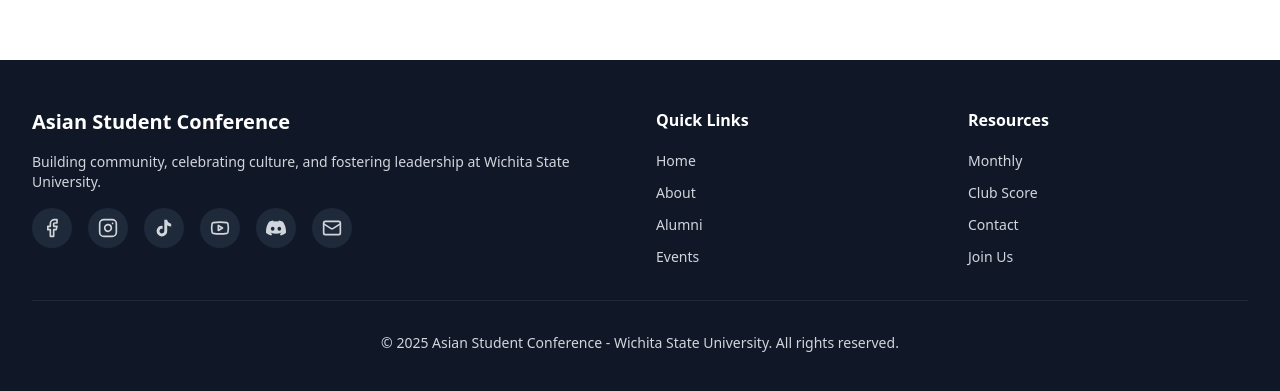
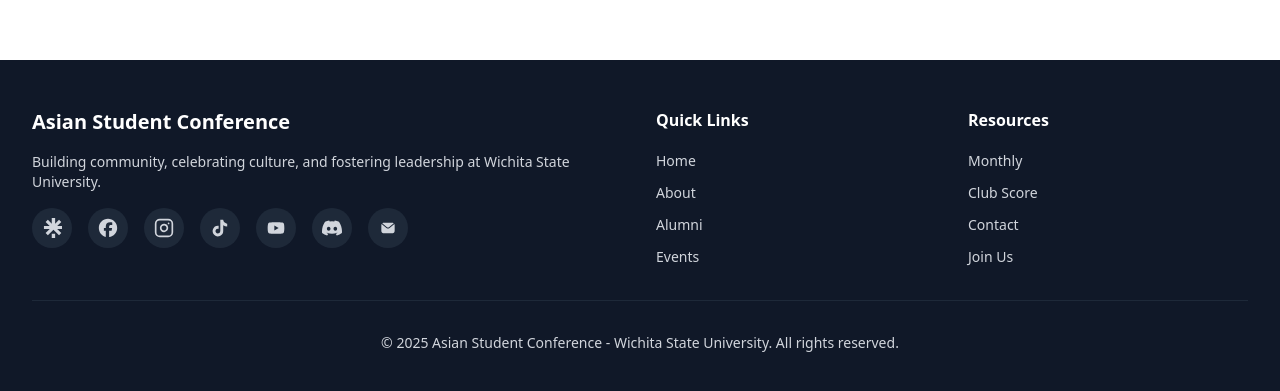
Before and after one commit to phoozies/ascwsu, a Next.js app: page / in a window 1280 px wide. Shown: the part 1960-2351 px from the top of the page. Built offline with nearby package versions, Linux system fonts and the light colour scheme.

Commit message:
feat: update links

```diff
--- a/components/Footer.tsx
+++ b/components/Footer.tsx
@@ -1,8 +1,8 @@
 import Link from 'next/link';
-import { Facebook, Instagram, Mail, Youtube } from 'lucide-react';
+import { Instagram, Mail } from 'lucide-react';
 import { Container } from '@/components/ui';
 
-// Custom icons for TikTok and Discord
+// Custom icons
 const TikTokIcon = () => (
   <svg viewBox="0 0 24 24" fill="currentColor" className="w-5 h-5">
     <path d="M19.59 6.69a4.83 4.83 0 0 1-3.77-4.25V2h-3.45v13.67a2.89 2.89 0 0 1-5.2 1.74 2.89 2.89 0 0 1 2.31-4.64 2.93 2.93 0 0 1 .88.13V9.4a6.84 6.84 0 0 0-1-.05A6.33 6.33 0 0 0 5 20.1a6.34 6.34 0 0 0 10.86-4.43v-7a8.16 8.16 0 0 0 4.77 1.52v-3.4a4.85 4.85 0 0 1-1-.1z"/>
@@ -12,6 +12,31 @@ const TikTokIcon = () => (
 const DiscordIcon = () => (
   <svg viewBox="0 0 24 24" fill="currentColor" className="w-5 h-5">
     <path d="M20.317 4.37a19.791 19.791 0 0 0-4.885-1.515a.074.074 0 0 0-.079.037c-.21.375-.444.864-.608 1.25a18.27 18.27 0 0 0-5.487 0a12.64 12.64 0 0 0-.617-1.25a.077.077 0 0 0-.079-.037A19.736 19.736 0 0 0 3.677 4.37a.07.07 0 0 0-.032.027C.533 9.046-.32 13.58.099 18.057a.082.082 0 0 0 .031.057a19.9 19.9 0 0 0 5.993 3.03a.078.078 0 0 0 .084-.028a14.09 14.09 0 0 0 1.226-1.994a.076.076 0 0 0-.041-.106a13.107 13.107 0 0 1-1.872-.892a.077.077 0 0 1-.008-.128a10.2 10.2 0 0 0 .372-.292a.074.074 0 0 1 .077-.01c3.928 1.793 8.18 1.793 12.062 0a.074.074 0 0 1 .078.01c.12.098.246.198.373.292a.077.077 0 0 1-.006.127a12.299 12.299 0 0 1-1.873.892a.077.077 0 0 0-.041.107c.36.698.772 1.362 1.225 1.993a.076.076 0 0 0 .084.028a19.839 19.839 0 0 0 6.002-3.03a.077.077 0 0 0 .032-.054c.5-5.177-.838-9.674-3.549-13.66a.061.061 0 0 0-.031-.03zM8.02 15.33c-1.183 0-2.157-1.085-2.157-2.419c0-1.333.956-2.419 2.157-2.419c1.21 0 2.176 1.096 2.157 2.42c0 1.333-.956 2.418-2.157 2.418zm7.975 0c-1.183 0-2.157-1.085-2.157-2.419c0-1.333.955-2.419 2.157-2.419c1.21 0 2.176 1.096 2.157 2.42c0 1.333-.946 2.418-2.157 2.418z"/>
+  </svg>
+);
+
+const LinktreeIcon = () => (
+  <svg viewBox="0 0 24 24" fill="currentColor" className="w-5 h-5">
+    <path d="m15.7603 6.829 4.6725-4.80317 2.712 2.77734-4.9012 4.67248h6.8944v3.85565h-6.9271l4.9339 4.7922-2.712 2.7229-6.6983-6.731-6.69829 6.731-2.712-2.712 4.93387-4.7923h-6.92703v-3.86645h6.89436l-4.9012-4.67248 2.712-2.77734 4.67249 4.80317v-6.829h4.0516zm-4.0516 12.0243h4.0516v9.1489h-4.0516z"/>
+  </svg>
+);
+
+  const FacebookIcon = () => (
+  <svg viewBox="0 0 24 24" fill="currentColor" className="w-5 h-5">
+    <path d="M23 12C23 5.92487 18.0751 0.999996 12 0.999996C5.92488 0.999996 1 5.92487 1 12C1 17.1588 4.55146 21.4874 9.34266 22.6761V15.3614H7.07438V12H9.34266V10.5516C9.34266 6.80751 11.037 5.07215 14.7128 5.07215C15.4096 5.07215 16.6121 5.20877 17.104 5.34544V8.39261C16.8444 8.36529 16.3935 8.3516 15.8332 8.3516C14.0295 8.3516 13.3326 9.03484 13.3326 10.8112V12H16.9256L16.3084 15.3614H13.3326V22.9194C18.7792 22.2616 23 17.624 23 12Z"/>
+  </svg>
+);
+
+  const YoutubeIcon = () => (
+  <svg viewBox="0 0 24 24" fill="currentColor" className="w-5 h-5">
+    <path fill-rule="evenodd" clip-rule="evenodd" d="M19.8142 5.41679C20.6763 5.64906 21.3541 6.32675 21.5832 7.18581C22 8.74483 22 11.9997 22 11.9997C22 11.9997 22 15.2545 21.5832 16.8136C21.3509 17.6757 20.6733 18.3535 19.8142 18.5825C18.2551 18.9993 12 18.9993 12 18.9993C12 18.9993 5.74801 18.9993 4.18581 18.5825C3.32358 18.3502 2.64588 17.6726 2.4168 16.8136C2 15.2545 2 11.9997 2 11.9997C2 11.9997 2 8.74483 2.4168 7.18581C2.64907 6.32358 3.32676 5.64588 4.18581 5.41679C5.74801 5 12 5 12 5C12 5 18.2551 5 19.8142 5.41679ZM15.1961 11.9992L10.0004 14.9994V8.99883L15.1961 11.9992Z"></path>
+  </svg>
+);
+
+  const MailIcon = () => (
+  <svg viewBox="0 0 24 24" fill="currentColor" className="w-5 h-5">
+    <path d="M4.30606 7.28017C4.14002 7.62375 4.06901 7.99473 4.03469 8.4148C3.99999 8.83953 3.99999 9.36401 4 10.0143V13.9857C3.99999 14.6359 3.99999 15.1604 4.03469 15.5852C4.07042 16.0225 4.14591 16.4066 4.32698 16.7619C4.6146 17.3264 5.07354 17.7854 5.63803 18.073C5.9934 18.2541 6.37752 18.3296 6.81483 18.3653C7.23955 18.4 7.76404 18.4 8.4143 18.4H15.5857C16.236 18.4 16.7605 18.4 17.1852 18.3653C17.6225 18.3296 18.0066 18.2541 18.362 18.073C18.9265 17.7854 19.3854 17.3264 19.673 16.7619C19.8541 16.4066 19.9296 16.0225 19.9653 15.5852C20 15.1604 20 14.6359 20 13.9857V10.0143C20 9.36401 20 8.83953 19.9653 8.4148C19.931 7.99473 19.86 7.62375 19.6939 7.28017L13.8997 12.0209C12.7946 12.9251 11.2054 12.9251 10.1003 12.0209L4.30606 7.28017Z"></path>
+    <path d="M18.9609 6.3295C18.7792 6.17262 18.5783 6.0372 18.362 5.92696C18.0066 5.74588 17.6225 5.6704 17.1852 5.63467C16.7605 5.59997 16.236 5.59997 15.5857 5.59998H8.41432C7.76406 5.59997 7.23955 5.59997 6.81483 5.63467C6.37752 5.6704 5.9934 5.74588 5.63803 5.92696C5.42166 6.0372 5.2208 6.17262 5.03915 6.3295L10.8602 11.0922C11.5232 11.6347 12.4768 11.6347 13.1398 11.0922L18.9609 6.3295Z"></path>
   </svg>
 );
 
@@ -31,12 +56,13 @@ const footerLinks = {
 };
 
 const socialLinks = [
-  { name: 'Facebook', icon: Facebook, href: 'https://www.facebook.com/ASCWSU' },
+  { name: 'Linktree', icon: LinktreeIcon, href: 'https://linktr.ee/ascwsu' },
+  { name: 'Facebook', icon: FacebookIcon, href: 'https://www.facebook.com/ASCWSU' },
   { name: 'Instagram', icon: Instagram, href: 'https://www.instagram.com/ascwsu' },
   { name: 'TikTok', icon: TikTokIcon, href: 'https://www.tiktok.com/@wsu_asc' },
-  { name: 'YouTube', icon: Youtube, href: 'https://www.youtube.com/@ascwichita' },
+  { name: 'YouTube', icon: YoutubeIcon, href: 'https://www.youtube.com/@ascwichita' },
   { name: 'Discord', icon: DiscordIcon, href: 'https://discord.com/invite/XK6sZc7rVg' },
-  { name: 'Email', icon: Mail, href: 'mailto:asc.shockers@gmail.com' },
+  { name: 'Email', icon: MailIcon, href: 'mailto:asc.shockers@gmail.com' },
 ];
 
 export default function Footer() {
```
